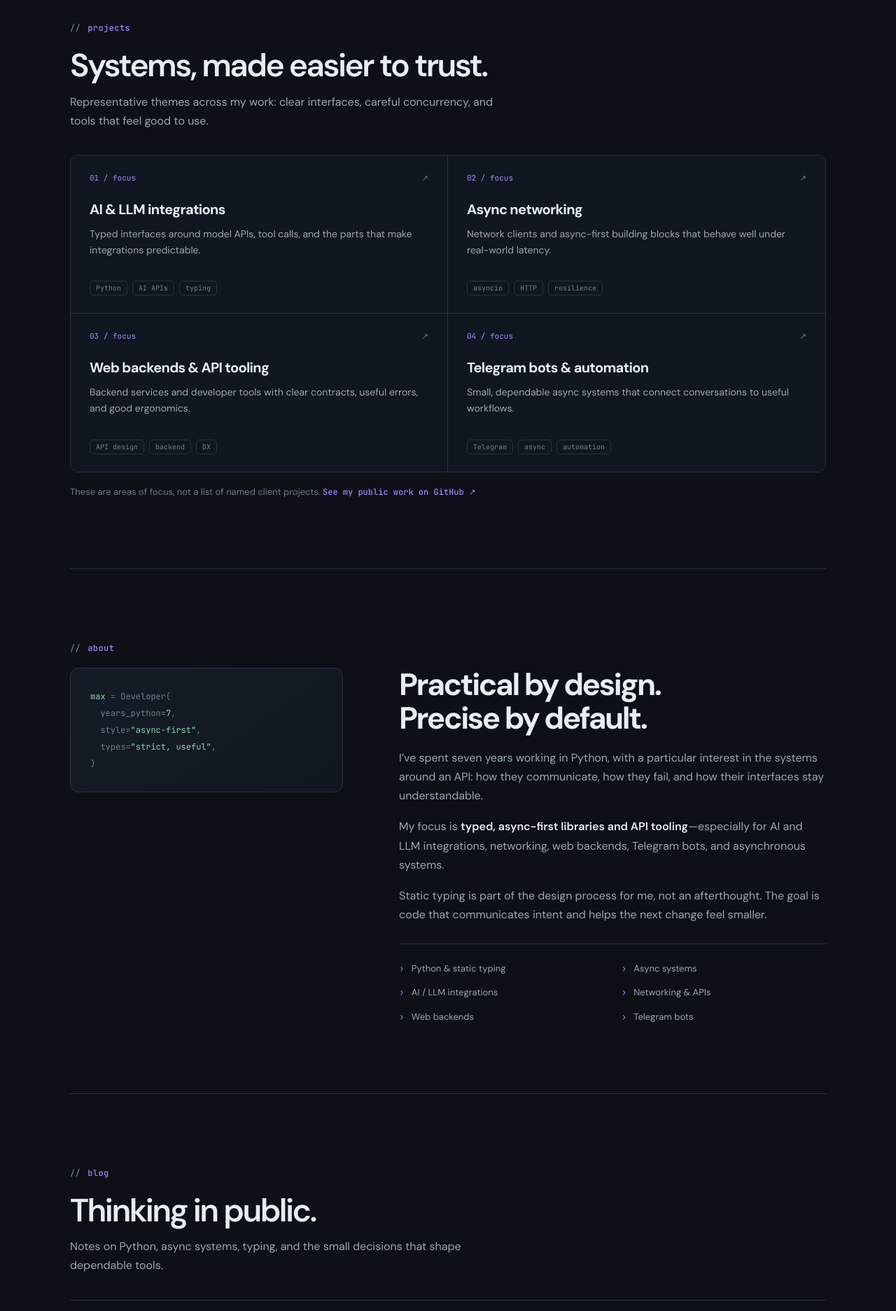
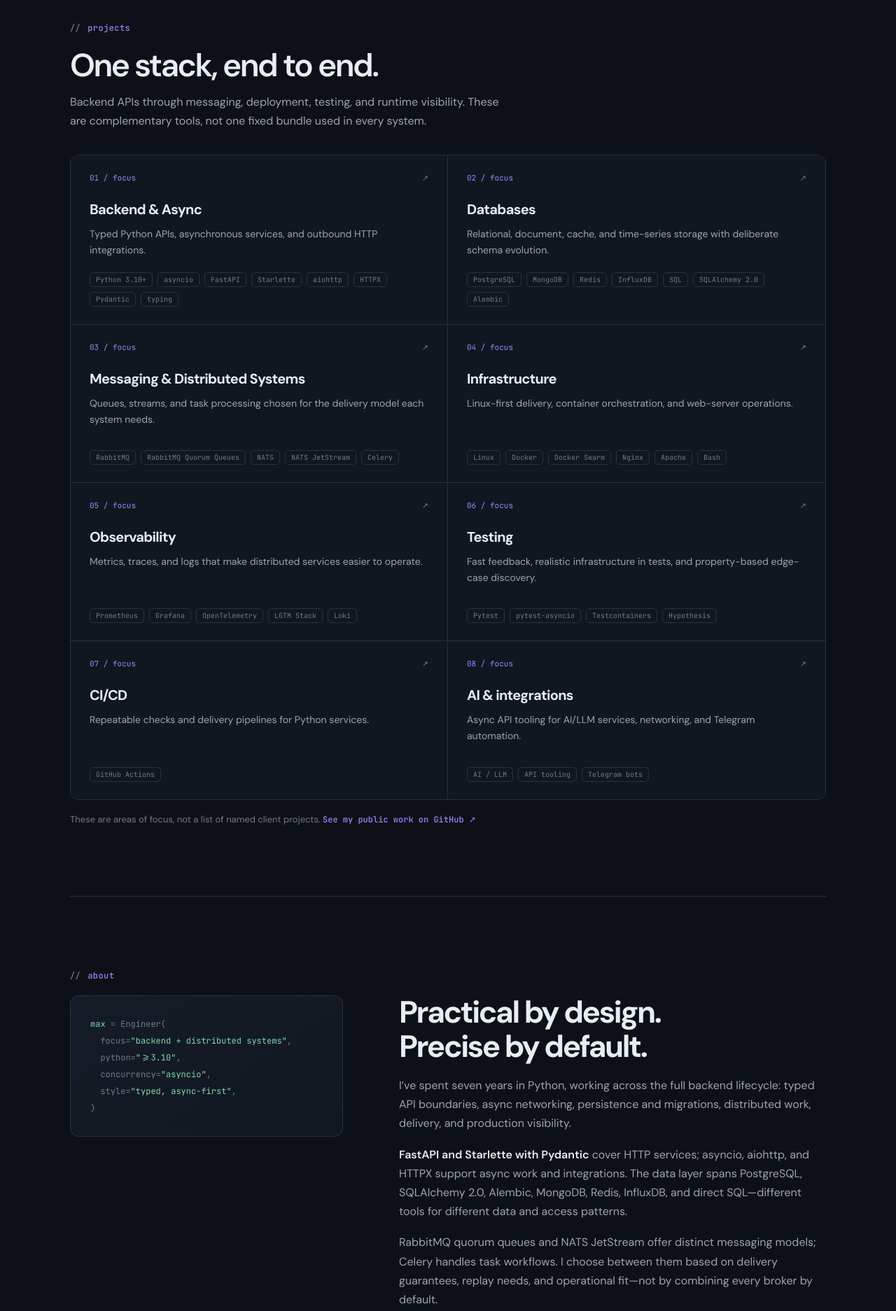
Before and after one commit to GrehBan/grehban.github.io, an Astro site in the folder artifacts/max-portfolio/: page / in a window 1280 px wide. Shown: the part 700-2573 px from the top of the page at 70% size. Built offline with nearby package versions, Linux system fonts and the light colour scheme; Astro itself is replaced by a stand-in of ours.

Commit message:
Update and refine portfolio project pages and configuration
Replit-Commit-Author: Agent

```diff
--- a/artifacts/max-portfolio/src/layouts/SiteLayout.astro
+++ b/artifacts/max-portfolio/src/layouts/SiteLayout.astro
@@ -29,18 +29,18 @@ const socialImage = new URL(`${base}og-card.svg`, Astro.site);
     <meta name="description" content={description} />
     <link rel="canonical" href={canonical.toString()} />
     <link rel="icon" type="image/svg+xml" href={`${base}favicon.svg`} />
-    <link rel="alternate" type="application/rss+xml" title="Max — Python developer" href={`${base}rss.xml`} />
+    <link rel="alternate" type="application/rss+xml" title="Max — Backend &amp; Distributed Systems Engineer" href={`${base}rss.xml`} />
     <meta name="theme-color" content="#0d1117" />
     <meta property="og:type" content={ogType} />
     <meta property="og:title" content={title} />
     <meta property="og:description" content={description} />
     <meta property="og:url" content={canonical.toString()} />
-    <meta property="og:site_name" content="Max — Python developer" />
+    <meta property="og:site_name" content="Max — Backend &amp; Distributed Systems Engineer" />
     <meta property="og:image" content={socialImage.toString()} />
     <meta property="og:image:type" content="image/svg+xml" />
     <meta property="og:image:width" content="1200" />
     <meta property="og:image:height" content="630" />
-    <meta property="og:image:alt" content="Max — Python developer specializing in typed, async-first libraries and API tooling" />
+    <meta property="og:image:alt" content="Max — Backend & Distributed Systems Engineer specializing in typed, async-first Python" />
     <meta name="twitter:card" content="summary_large_image" />
     <meta name="twitter:title" content={title} />
     <meta name="twitter:description" content={description} />
@@ -73,7 +73,7 @@ const socialImage = new URL(`${base}og-card.svg`, Astro.site);
     <slot />
     <footer class="site-footer">
       <div class="site-shell footer-inner">
-        <span>© {new Date().getFullYear()} Max · Python, with care.</span>
+        <span>© {new Date().getFullYear()} Max · Backend &amp; distributed systems.</span>
         <div class="footer-links">
           <a href={`${base}rss.xml`}>RSS</a>
           <a href="https://github.com/GrehBan" target="_blank" rel="noreferrer">GitHub</a>
--- a/artifacts/max-portfolio/src/pages/404.astro
+++ b/artifacts/max-portfolio/src/pages/404.astro
@@ -6,7 +6,7 @@ const base = import.meta.env.BASE_URL;
 
 <SiteLayout
   title="Page not found — Max"
-  description="This page could not be found. Return to Max’s Python developer portfolio."
+  description="This page could not be found. Return to Max’s backend and distributed systems engineering portfolio."
   canonicalPath="404.html"
 >
   <main class="site-shell page-main">
--- a/artifacts/max-portfolio/src/pages/blog/index.astro
+++ b/artifacts/max-portfolio/src/pages/blog/index.astro
@@ -10,7 +10,7 @@ const formatDate = (date: Date) =>
 ---
 
 <SiteLayout
-  title="Writing — Max, Python developer"
+  title="Writing — Max, Backend & Distributed Systems Engineer"
   description="Writing about Python, async systems, static typing, AI integrations, networking, and API tooling."
   canonicalPath="blog/"
 >
--- a/artifacts/max-portfolio/src/pages/index.astro
+++ b/artifacts/max-portfolio/src/pages/index.astro
@@ -9,25 +9,29 @@ const posts = (await getCollection("blog", ({ data }) => !data.draft))
 const formatDate = (date: Date) =>
   new Intl.DateTimeFormat("en", { year: "numeric", month: "short", day: "numeric", timeZone: "UTC" }).format(date);
 const focusAreas = [
-  { title: "AI & LLM integrations", description: "Typed interfaces around model APIs, tool calls, and the parts that make integrations predictable.", tags: ["Python", "AI APIs", "typing"] },
-  { title: "Async networking", description: "Network clients and async-first building blocks that behave well under real-world latency.", tags: ["asyncio", "HTTP", "resilience"] },
-  { title: "Web backends & API tooling", description: "Backend services and developer tools with clear contracts, useful errors, and good ergonomics.", tags: ["API design", "backend", "DX"] },
-  { title: "Telegram bots & automation", description: "Small, dependable async systems that connect conversations to useful workflows.", tags: ["Telegram", "async", "automation"] },
+  { title: "Backend & Async", description: "Typed Python APIs, asynchronous services, and outbound HTTP integrations.", tags: ["Python 3.10+", "asyncio", "FastAPI", "Starlette", "aiohttp", "HTTPX", "Pydantic", "typing"] },
+  { title: "Databases", description: "Relational, document, cache, and time-series storage with deliberate schema evolution.", tags: ["PostgreSQL", "MongoDB", "Redis", "InfluxDB", "SQL", "SQLAlchemy 2.0", "Alembic"] },
+  { title: "Messaging & Distributed Systems", description: "Queues, streams, and task processing chosen for the delivery model each system needs.", tags: ["RabbitMQ", "RabbitMQ Quorum Queues", "NATS", "NATS JetStream", "Celery"] },
+  { title: "Infrastructure", description: "Linux-first delivery, container orchestration, and web-server operations.", tags: ["Linux", "Docker", "Docker Swarm", "Nginx", "Apache", "Bash"] },
+  { title: "Observability", description: "Metrics, traces, and logs that make distributed services easier to operate.", tags: ["Prometheus", "Grafana", "OpenTelemetry", "LGTM Stack", "Loki"] },
+  { title: "Testing", description: "Fast feedback, realistic infrastructure in tests, and property-based edge-case discovery.", tags: ["Pytest", "pytest-asyncio", "Testcontainers", "Hypothesis"] },
+  { title: "CI/CD", description: "Repeatable checks and delivery pipelines for Python services.", tags: ["GitHub Actions"] },
+  { title: "AI & integrations", description: "Async API tooling for AI/LLM services, networking, and Telegram automation.", tags: ["AI / LLM", "API tooling", "Telegram bots"] },
 ];
 ---
 
 <SiteLayout
-  title="Max — Python developer"
-  description="Python developer specializing in typed, async-first libraries and API tooling. Seven years in Python, focused on AI integrations, networking, web backends, and async systems."
+  title="Max — Backend & Distributed Systems Engineer"
+  description="Backend and distributed systems engineer specializing in typed, async-first Python, API tooling, messaging, data systems, infrastructure, testing, and observability."
   canonicalPath=""
 >
   <main>
     <section class="site-shell hero" aria-labelledby="hero-title">
       <div class="hero-copy">
-        <p class="hero-kicker">Python / async / typed</p>
+        <p class="hero-kicker">Python 3.10+ / backend / distributed systems</p>
         <h1 id="hero-title">Hi, I’m <span>Max.</span></h1>
-        <p class="hero-lede">Python developer specializing in typed, async-first libraries and API tooling.</p>
-        <p class="hero-note">Seven years in Python. Building reliable edges between systems.</p>
+        <p class="hero-lede">Backend &amp; Distributed Systems Engineer specializing in typed, async-first Python.</p>
+        <p class="hero-note">Seven years in Python. From API contracts to production operations.</p>
         <div class="hero-actions">
           <a class="button button-primary" href={`${base}#projects`}>Explore my work <span aria-hidden="true">↘</span></a>
           <a class="button" href="https://github.com/GrehBan" target="_blank" rel="noreferrer">GitHub <span aria-hidden="true">↗</span></a>
@@ -51,8 +55,8 @@ const focusAreas = [
     <section class="site-shell section" id="projects" aria-labelledby="projects-title">
       <p class="section-label">projects</p>
       <div class="section-heading">
-        <h2 id="projects-title">Systems, made easier to trust.</h2>
-        <p>Representative themes across my work: clear interfaces, careful concurrency, and tools that feel good to use.</p>
+        <h2 id="projects-title">One stack, end to end.</h2>
+        <p>Backend APIs through messaging, deployment, testing, and runtime visibility. These are complementary tools, not one fixed bundle used in every system.</p>
       </div>
       <div class="project-grid">
         {focusAreas.map((project, index) => (
@@ -73,24 +77,26 @@ const focusAreas = [
       <p class="section-label">about</p>
       <div class="about-layout">
         <div class="about-stamp" aria-label="Developer profile">
-          <span class="code-line"><span class="code-value">max</span> = Developer(</span>
-          <span class="code-line">&nbsp;&nbsp;years_python=<span class="code-value">7</span>,</span>
-          <span class="code-line">&nbsp;&nbsp;style=<span class="code-value">"async-first"</span>,</span>
-          <span class="code-line">&nbsp;&nbsp;types=<span class="code-value">"strict, useful"</span>,</span>
+          <span class="code-line"><span class="code-value">max</span> = Engineer(</span>
+          <span class="code-line">&nbsp;&nbsp;focus=<span class="code-value">"backend + distributed systems"</span>,</span>
+          <span class="code-line">&nbsp;&nbsp;python=<span class="code-value">">=3.10"</span>,</span>
+          <span class="code-line">&nbsp;&nbsp;concurrency=<span class="code-value">"asyncio"</span>,</span>
+          <span class="code-line">&nbsp;&nbsp;style=<span class="code-value">"typed, async-first"</span>,</span>
           <span class="code-line">)</span>
         </div>
         <div class="about-copy">
           <h2 id="about-title">Practical by design.<br />Precise by default.</h2>
-          <p>I’ve spent seven years working in Python, with a particular interest in the systems around an API: how they communicate, how they fail, and how their interfaces stay understandable.</p>
-          <p>My focus is <strong>typed, async-first libraries and API tooling</strong>—especially for AI and LLM integrations, networking, web backends, Telegram bots, and asynchronous systems.</p>
-          <p>Static typing is part of the design process for me, not an afterthought. The goal is code that communicates intent and helps the next change feel smaller.</p>
+          <p>I’ve spent seven years in Python, working across the full backend lifecycle: typed API boundaries, async networking, persistence and migrations, distributed work, delivery, and production visibility.</p>
+          <p><strong>FastAPI and Starlette with Pydantic</strong> cover HTTP services; asyncio, aiohttp, and HTTPX support async work and integrations. The data layer spans PostgreSQL, SQLAlchemy 2.0, Alembic, MongoDB, Redis, InfluxDB, and direct SQL—different tools for different data and access patterns.</p>
+          <p>RabbitMQ quorum queues and NATS JetStream offer distinct messaging models; Celery handles task workflows. I choose between them based on delivery guarantees, replay needs, and operational fit—not by combining every broker by default.</p>
+          <p>Docker, Docker Swarm, Nginx, Apache, Linux, Bash, and GitHub Actions take services toward production. Pytest, pytest-asyncio, Testcontainers, and Hypothesis support confidence; Prometheus, Grafana, OpenTelemetry, the LGTM stack, and Loki help make runtime behavior visible.</p>
           <div class="skill-lines" aria-label="Areas of focus">
-            <span class="skill-line">Python & static typing</span>
-            <span class="skill-line">Async systems</span>
-            <span class="skill-line">AI / LLM integrations</span>
-            <span class="skill-line">Networking & APIs</span>
-            <span class="skill-line">Web backends</span>
-            <span class="skill-line">Telegram bots</span>
+            <span class="skill-line">Typed, async-first design</span>
+            <span class="skill-line">HTTP APIs & integrations</span>
+            <span class="skill-line">Data & schema evolution</span>
+            <span class="skill-line">Messaging & background work</span>
+            <span class="skill-line">Testing & reliability</span>
+            <span class="skill-line">Production operations</span>
           </div>
         </div>
       </div>
@@ -131,7 +137,7 @@ const focusAreas = [
       <div class="contact-layout">
         <div class="contact-intro">
           <h2 id="contact-title">Let’s talk about the tricky parts.</h2>
-          <p>Have a Python library, async system, or API integration to make more dependable? Send a note.</p>
+          <p>Have a Python API, distributed workload, or async integration to make more dependable? Send a note.</p>
           <div class="contact-links">
             <a class="contact-link" href="https://github.com/GrehBan" target="_blank" rel="noreferrer"><span>↗</span><strong>GitHub</strong> @GrehBan</a>
             <a class="contact-link" href="https://t.me/maxexban" target="_blank" rel="noreferrer"><span>↗</span><strong>Telegram</strong> @maxexban</a>
--- a/artifacts/max-portfolio/src/pages/rss.xml.ts
+++ b/artifacts/max-portfolio/src/pages/rss.xml.ts
@@ -12,7 +12,7 @@ export const GET: APIRoute = async ({ site }) => {
   );
 
   return rss({
-    title: "Max — Python developer",
+    title: "Max — Backend & Distributed Systems Engineer",
     description:
       "Notes on Python, async systems, typing, AI integrations, and API tooling.",
     site,
```
Also changed, not shown: artifacts/max-portfolio/.replit-artifact/artifact.toml, artifacts/max-portfolio/README.md, artifacts/max-portfolio/public/og-card.svg.
